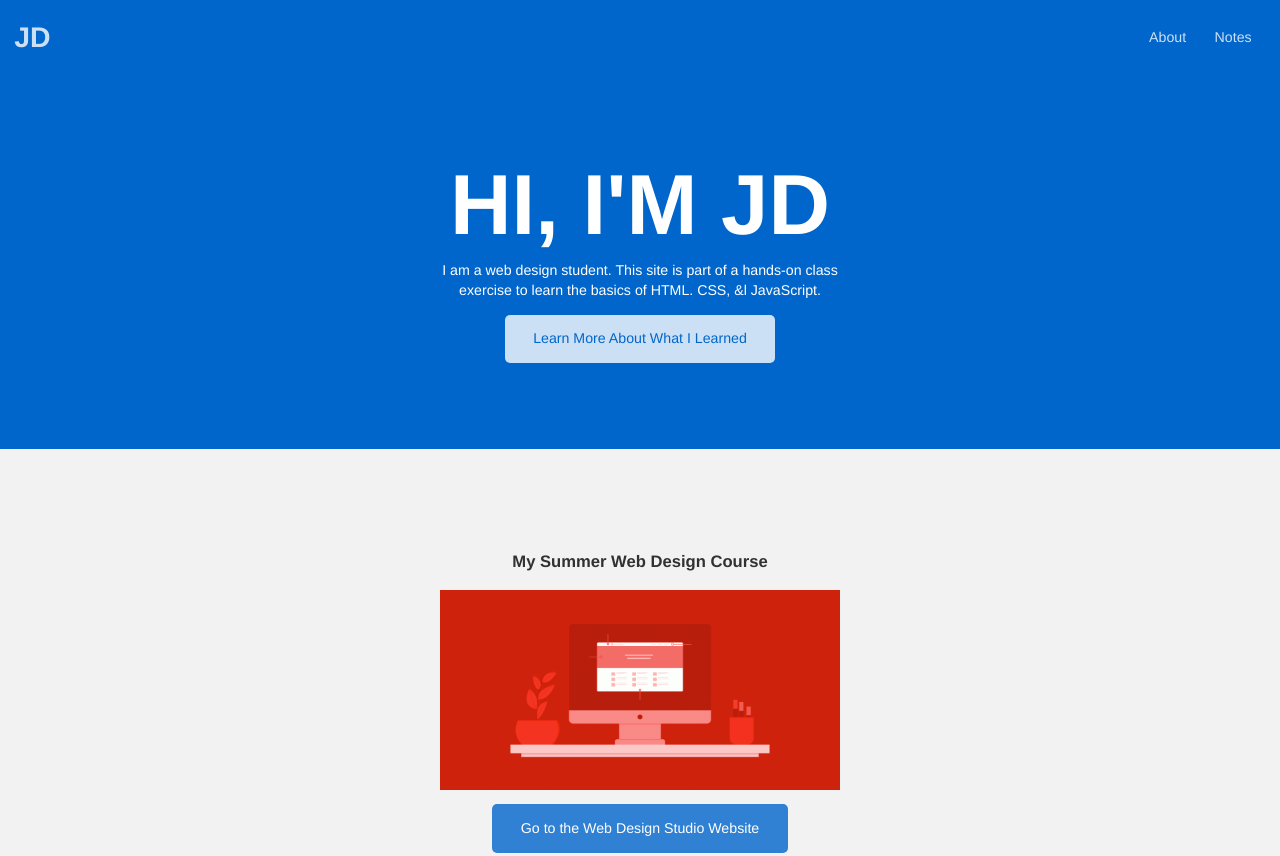
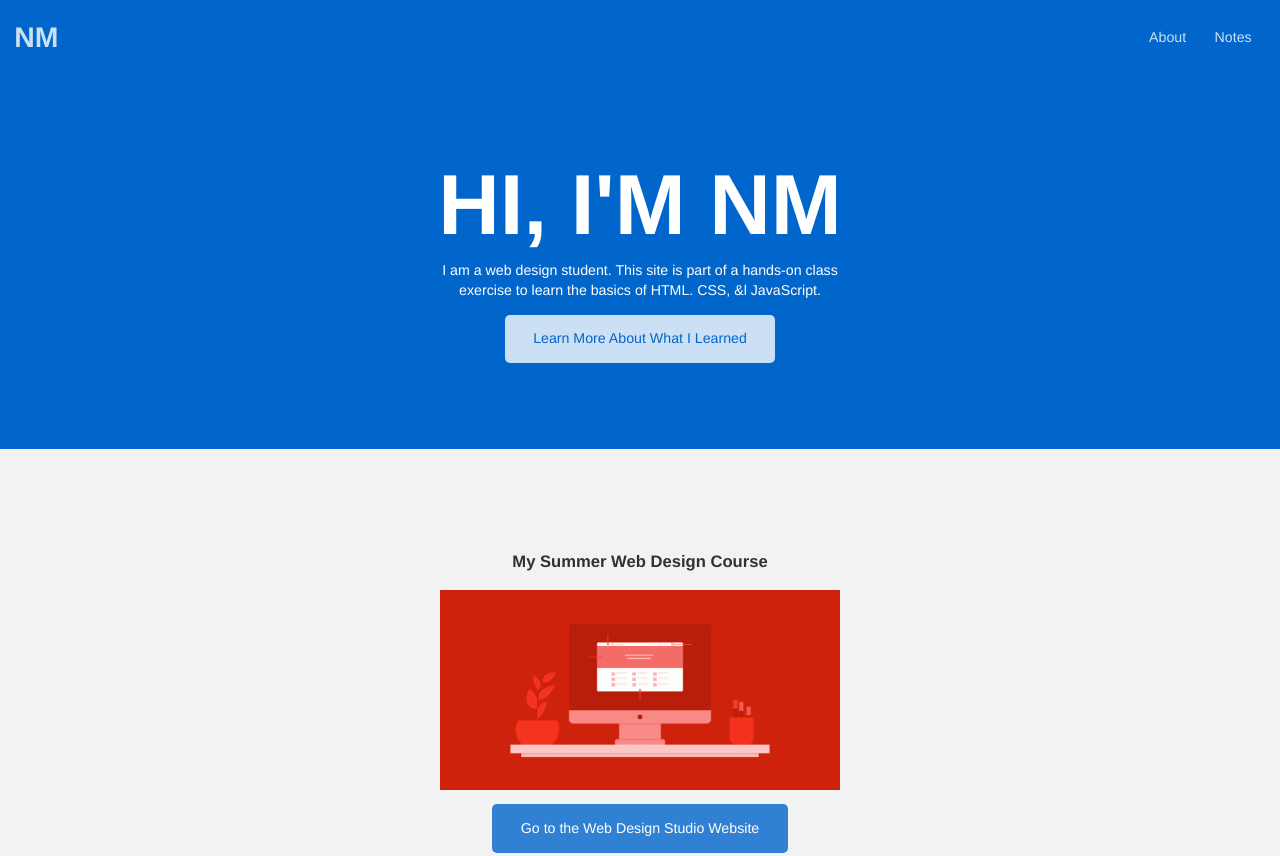
Before and after one commit to iolaninic/iolaninic.github.io, a plain HTML site: page index.html in a window 1280 px wide. Shown: the top 856 px of the page. Drawn offline with Linux system fonts and the light colour scheme.

Commit message:
Updated Code

```diff
--- a/index.html
+++ b/index.html
@@ -3,7 +3,7 @@
 
 <head>
     <meta charset="utf-8" />
-    <title>John Doe</title>
+    <title>Nic</title>
     <meta name="description"
         content="This is an example student website for John Doe, a fictional web design student." />
     <meta name="viewport" content="width=device-width, initial-scale=1" />
@@ -14,7 +14,7 @@
 <body>
     <header>
         <div class="site-id">
-            <h1><a href="index.html">JD</a></h1>
+            <h1><a href="index.html">NM</a></h1>
         </div>
         <nav class="site-nav">
             <ul>
@@ -25,7 +25,7 @@
     </header>
     <main>
         <section class="hero">
-            <h2>Hi, I'm JD</h2>
+            <h2>Hi, I'm NM</h2>
             <p>I am a web design student. This site is part of a hands-on class exercise to learn the basics of HTML. CSS, &ampl JavaScript.</p>
             <a href="about.html" class="button dark">Learn More About What I Learned</a>
         </section>
```
